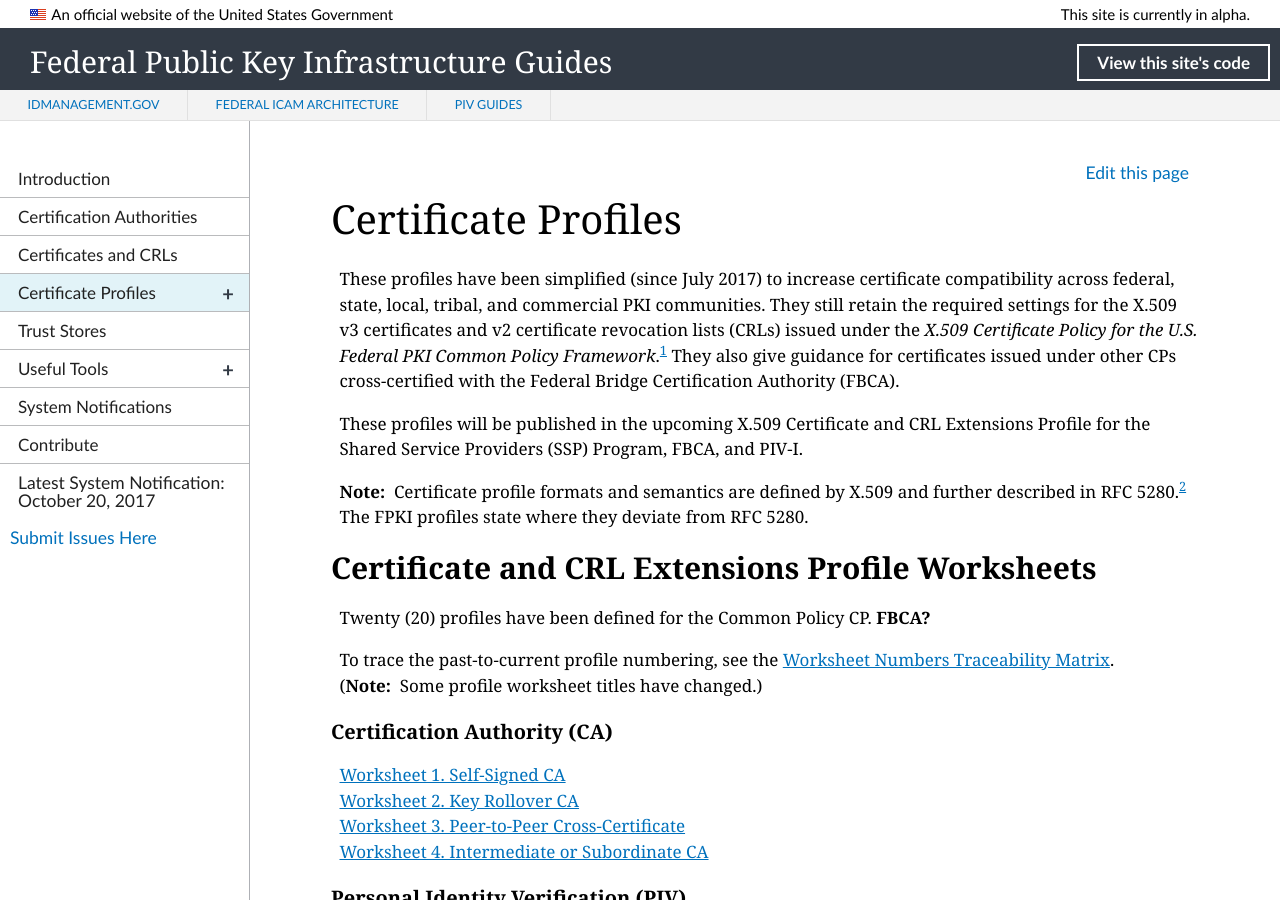
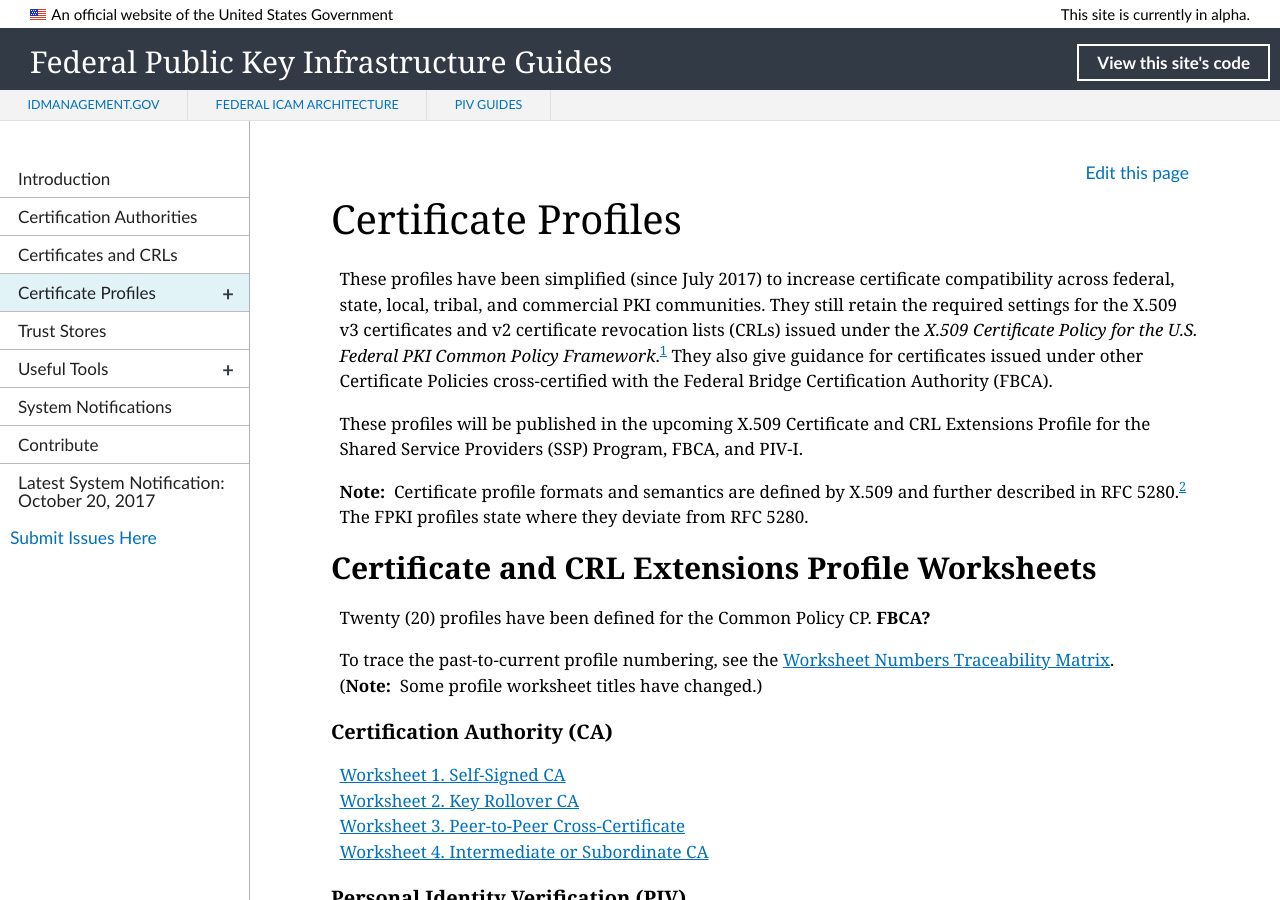
Before and after one commit to GSA/fpki-guides, a Jekyll site: the page built from pages/fpki_certificate_profiles.md, in a window 1280 px wide and 900 px high. Built offline with Jekyll 4.4.1, drawn with Linux system fonts in a browser that asks for light colours; nearby versions of some CDN libraries; library files that are not in the unit come from our copies.

Commit message:
Update fpki_certificate_profiles.md

```diff
--- a/pages/fpki_certificate_profiles.md
+++ b/pages/fpki_certificate_profiles.md
@@ -4,7 +4,7 @@
 permalink: /certprofiles/
 ---
 
-These profiles have been simplified (since July 2017) to increase certificate compatibility across federal, state, local, tribal, and commercial PKI communities. They still retain the required settings for the X.509 v3 certificates and v2 certificate revocation lists (CRLs) issued under the _X.509 Certificate Policy for the U.S. Federal PKI Common Policy Framework_.<sup>[1](#1)</sup> They also give guidance for certificates issued under other CPs cross-certified with the Federal Bridge Certification Authority (FBCA).
+These profiles have been simplified (since July 2017) to increase certificate compatibility across federal, state, local, tribal, and commercial PKI communities. They still retain the required settings for the X.509 v3 certificates and v2 certificate revocation lists (CRLs) issued under the _X.509 Certificate Policy for the U.S. Federal PKI Common Policy Framework_.<sup>[1](#1)</sup> They also give guidance for certificates issued under other Certificate Policies cross-certified with the Federal Bridge Certification Authority (FBCA).
 
 These profiles will be published in the upcoming X.509 Certificate and CRL Extensions Profile for the Shared Service Providers (SSP) Program, FBCA, and PIV-I.
 
```
